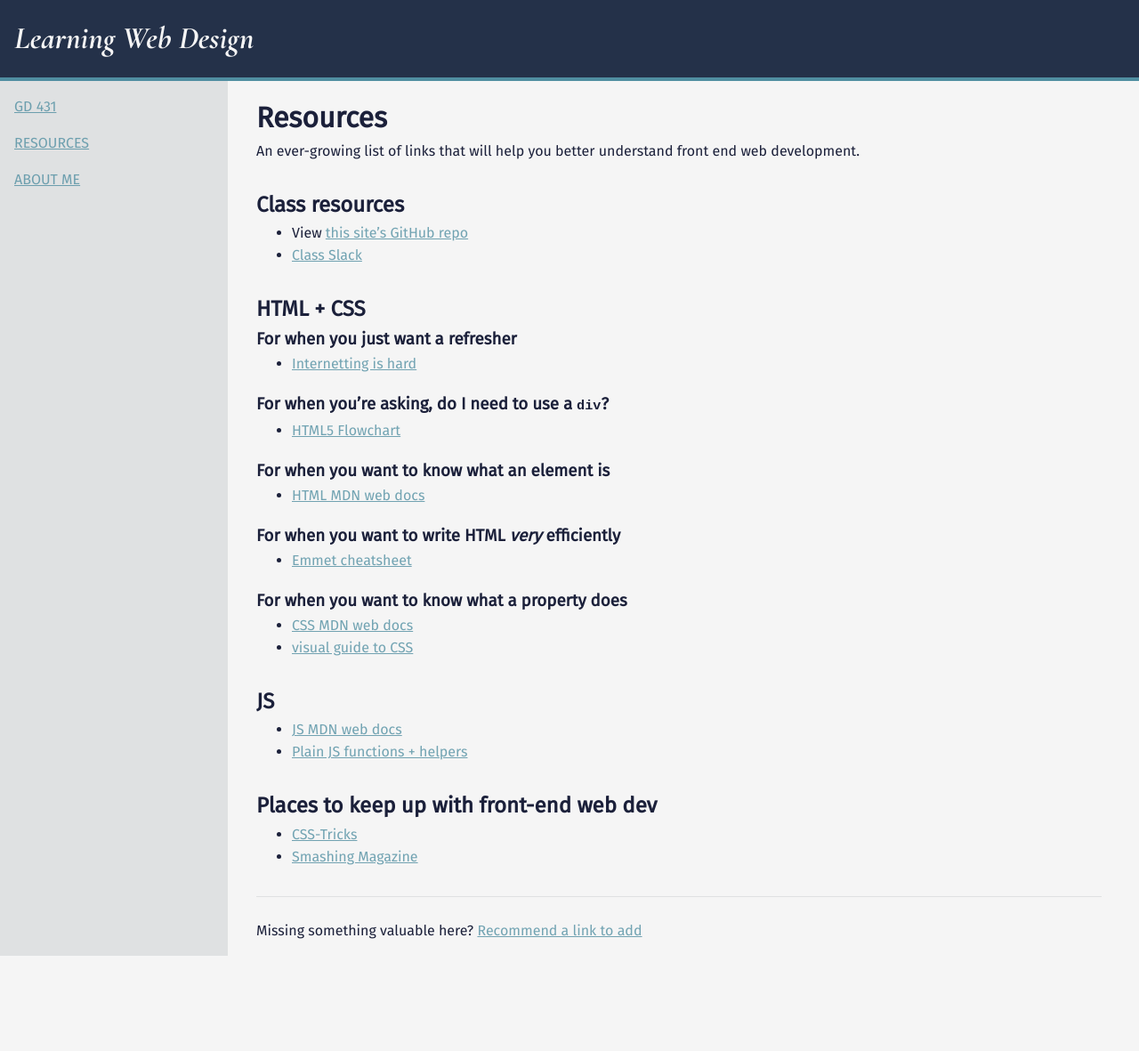
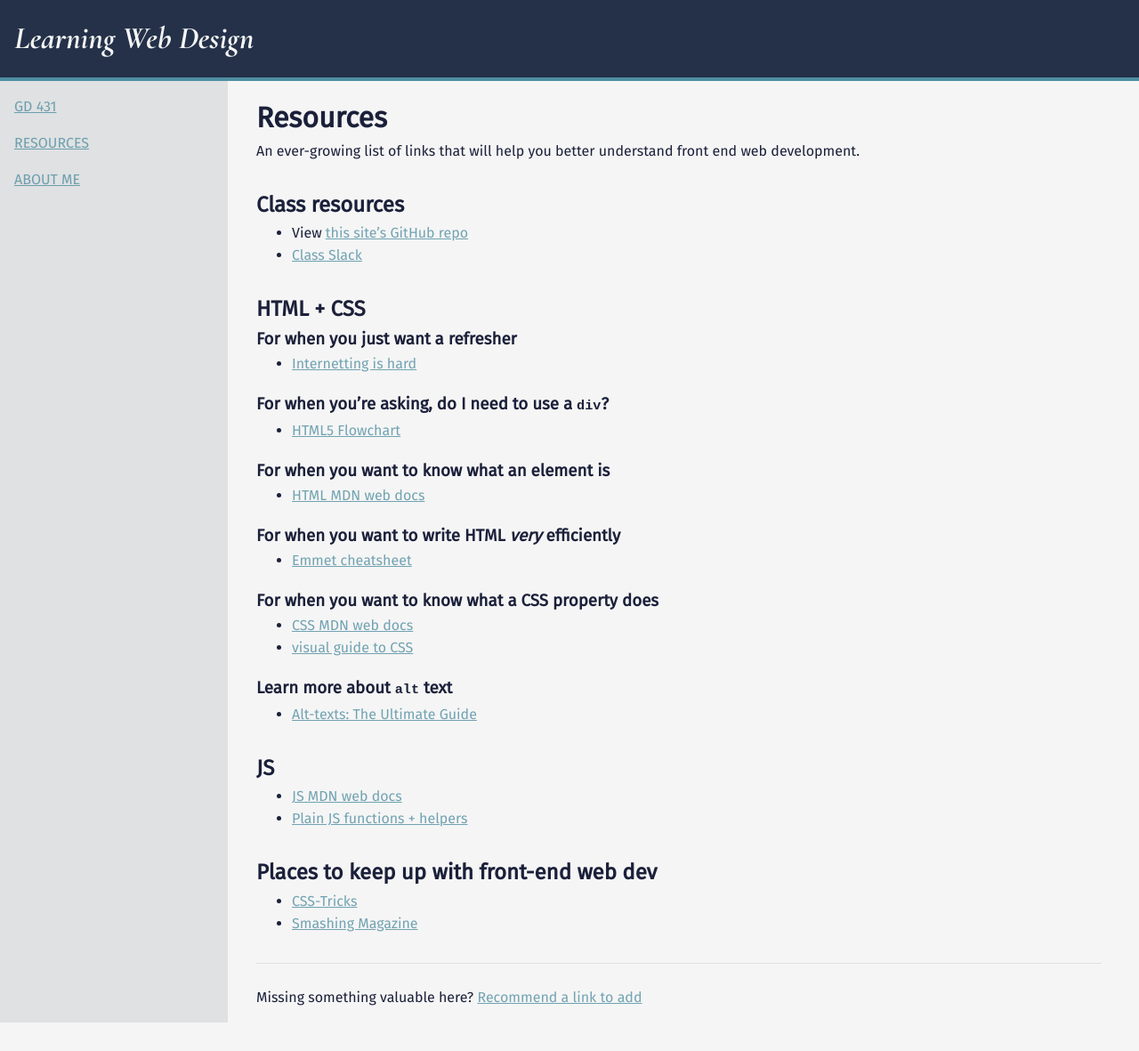
Before and after one commit to mica-web/mica-web.github.io, a Jekyll site: the page built from resources.md, in a window 1280 px wide. Shown: the whole page at 89% size. Built offline with Jekyll 4.4.1, drawn with Linux system fonts in a browser that asks for light colours; before the commit the page ends 1106 px from its top, so only the background shows below that.

Commit message:
Added link to alt text guide

```diff
--- a/resources.md
+++ b/resources.md
@@ -28,9 +28,12 @@ An ever-growing list of links that will help you better understand front end web
 ### For when you want to write HTML _very_ efficiently
 - [Emmet cheatsheet](https://docs.emmet.io/cheat-sheet/)
 
-### For when you want to know what a property does
+### For when you want to know what a CSS property does
 - [CSS MDN web docs](https://developer.mozilla.org/en-US/docs/Web/CSS/Reference)
 - [visual guide to CSS](https://cssreference.io/)
+
+### Learn more about `alt` text
+- [Alt-texts: The Ultimate Guide](https://axesslab.com/alt-texts/)
 
 ## JS
 - [JS MDN web docs](https://developer.mozilla.org/en-US/docs/Web/JavaScript/Reference)
```
